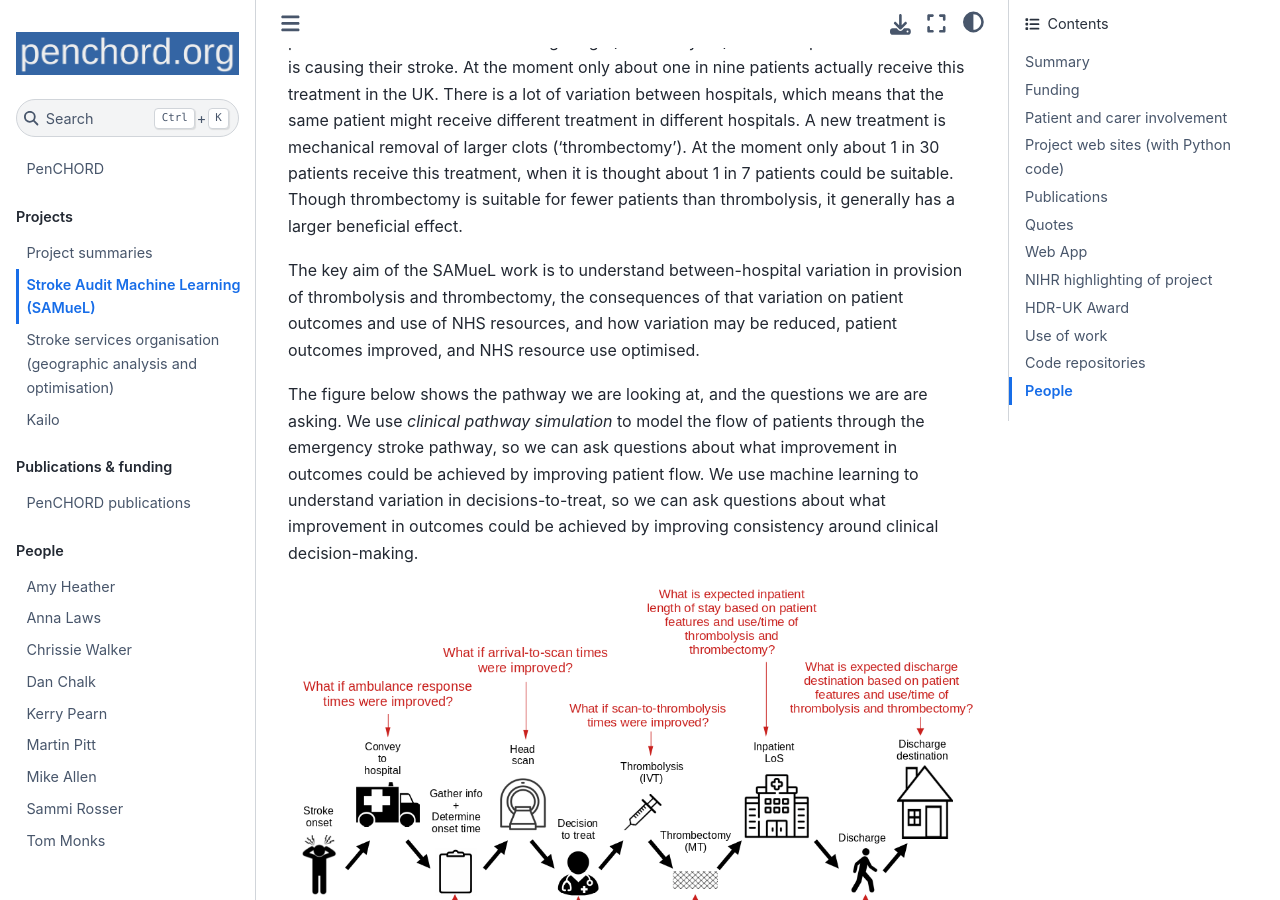
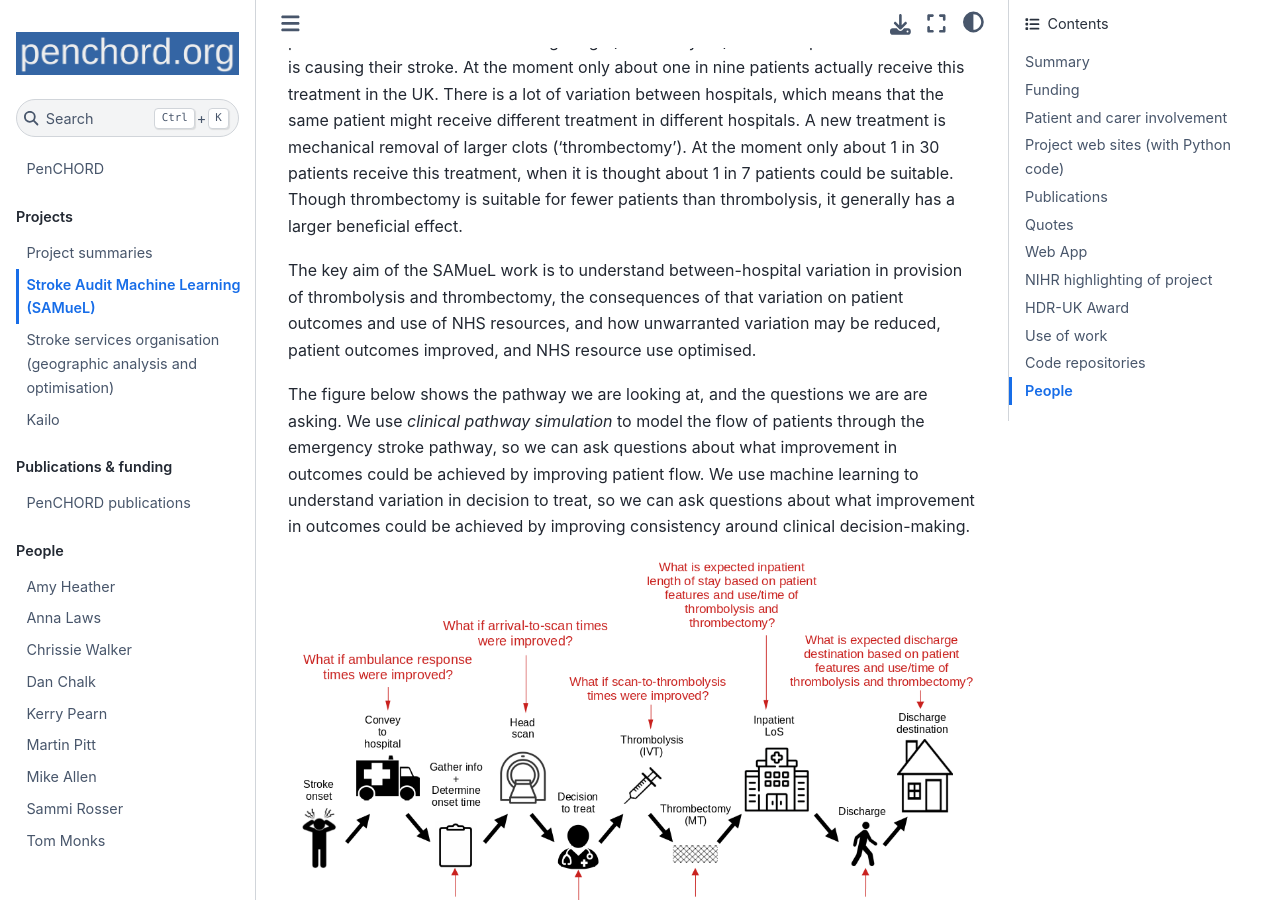
Before and after one commit to penchord/web, a Jupyter Book: the page built from project_pages/samuel_1.md, in a window 1280 px wide and 900 px high, scrolled down 388 px. Built offline with Jupyter Book 1.0.4 settings and Sphinx 7.4.7 and the Sphinx Book theme 1.1.4, drawn with Linux system fonts in a browser that asks for light colours; some of the changed text lies outside the part shown.

Commit message:
Update projects

```diff
--- a/project_pages/samuel_1.md
+++ b/project_pages/samuel_1.md
@@ -6,9 +6,9 @@
 
 Stroke is a common cause of adult disability. Expert opinion is that about one in five patients should receive clot-busting drugs ('thrombolysis') to break up the blood clot that is causing their stroke. At the moment only about one in nine patients actually receive this treatment in the UK. There is a lot of variation between hospitals, which means that the same patient might receive different treatment in different hospitals. A new treatment is mechanical removal of larger clots ('thrombectomy'). At the moment only about 1 in 30 patients receive this treatment, when it is thought about 1 in 7 patients could be suitable. Though thrombectomy is suitable for fewer patients than thrombolysis, it generally has a larger beneficial effect.
 
-The key aim of the SAMueL work is to understand between-hospital variation in provision of thrombolysis and thrombectomy, the consequences of that variation on patient outcomes and use of NHS resources, and how variation may be reduced, patient outcomes improved, and NHS resource use optimised.
+The key aim of the SAMueL work is to understand between-hospital variation in provision of thrombolysis and thrombectomy, the consequences of that variation on patient outcomes and use of NHS resources, and how unwarranted variation may be reduced, patient outcomes improved, and NHS resource use optimised.
 
-The figure below shows the pathway we are looking at, and the questions we are are asking. We use *clinical pathway simulation* to model the flow of patients through the emergency stroke pathway, so we can ask questions about what improvement in outcomes could be achieved by improving patient flow. We use machine learning to understand variation in decisions-to-treat, so we can ask questions about what improvement in outcomes could be achieved by improving consistency around clinical decision-making.
+The figure below shows the pathway we are looking at, and the questions we are are asking. We use *clinical pathway simulation* to model the flow of patients through the emergency stroke pathway, so we can ask questions about what improvement in outcomes could be achieved by improving patient flow. We use machine learning to understand variation in decision to treat, so we can ask questions about what improvement in outcomes could be achieved by improving consistency around clinical decision-making.
 
 ![](./images/samuel_pathway.png)
 
```
Also changed, not shown: other parts of project_pages/samuel_1.md (+2 -2 lines), project_pages/stroke_geograpgy.md (+10 -10 lines).
